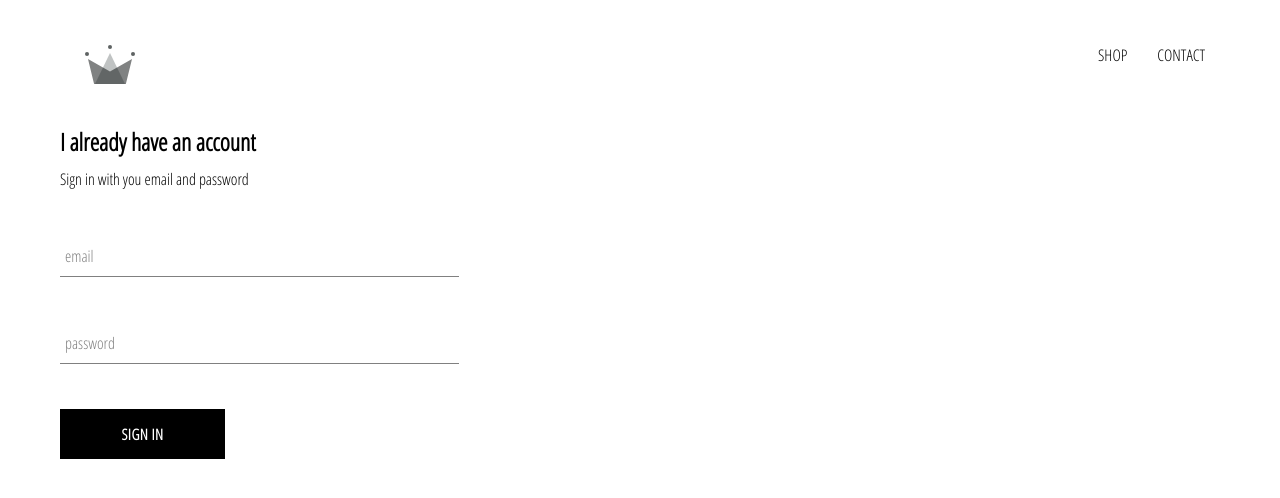
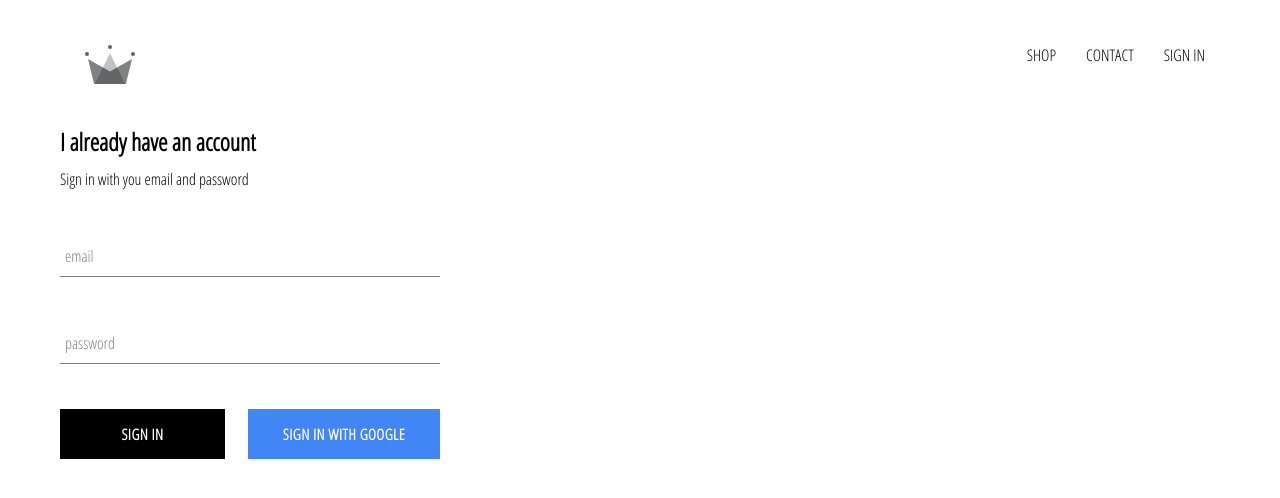
Before and after one commit to noworriesimhere/crwn-shop, a React (Create React App) app: page /signin in a window 1280 px wide. Shown: the top 498 px of the page. Built offline with nearby package versions, Linux system fonts and the light colour scheme; no server answers.

Commit message:
integrated firebase into application, crated sign in page with sign in component and sign in with google

```diff
--- a/package.json
+++ b/package.json
@@ -6,6 +6,7 @@
     "@testing-library/jest-dom": "^5.11.4",
     "@testing-library/react": "^11.1.0",
     "@testing-library/user-event": "^12.1.10",
+    "firebase": "^8.2.1",
     "node-sass": "^4.14.1",
     "react": "^17.0.1",
     "react-dom": "^17.0.1",
--- a/src/App.css
+++ b/src/App.css
@@ -7,3 +7,7 @@ a {
   text-decoration: none;
   color: black
 }
+
+* {
+  box-sizing: border-box;
+}
--- a/src/App.js
+++ b/src/App.js
@@ -7,11 +7,33 @@ import HomePage from './pages/homepage/homepage.component';
 import ShopPage from './pages/shop/shop.component';
 import SignInAndSignUpPage from './pages/sign-in-and-sign-up/sign-in-and-sign-up.component';
 import Header from './components/header/header.component';
+import { auth } from './firebase/firebase.utils';
 
-function App() {
+class App extends React.Component {
+  constructor() {
+    super();
+
+    this.state = {
+      currentUser: null,
+    };
+  }
+
+  unsubscribeFromAuth = null;
+
+  componentDidMount() {
+    this.unsubscribeFromAuth = auth.onAuthStateChanged((user) => {
+      this.setState({ currentUser: user });
+    });
+  }
+
+  componentWillUnmount() {
+    this.unsubscribeFromAuth();
+  }
+
+  render() {
     return (
       <div>
-      <Header />
+        <Header currentUser={this.state.currentUser} />
         <Switch>
           <Route exact path='/' component={HomePage} />
           <Route path='/shop' component={ShopPage} />
@@ -20,5 +42,6 @@ function App() {
       </div>
     );
   }
+}
 
 export default App;
--- a/src/components/custom-button/custom-button.component.jsx
+++ b/src/components/custom-button/custom-button.component.jsx
@@ -2,8 +2,11 @@ import React from 'react';
 
 import './custom-button.styles.scss';
 
-const CustomButton = ({ children, ...otherProps }) => (
-  <button className='custom-button' {...otherProps}>
+const CustomButton = ({ children, isGoogleSignIn, ...otherProps }) => (
+  <button
+    className={`${isGoogleSignIn ? 'google-sign-in' : ''} custom-button`}
+    {...otherProps}
+  >
     {children}
   </button>
 );
--- a/src/components/custom-button/custom-button.styles.scss
+++ b/src/components/custom-button/custom-button.styles.scss
@@ -19,4 +19,14 @@
     color: black;
     border: 1px solid black;
   }
+
+  &.google-sign-in {
+    background-color: #4285f4;
+    color: white;
+
+    &:hover {
+      background-color: #357ae8;
+      border: none;
+    }
+  }
 }
--- a/src/components/header/header.component.jsx
+++ b/src/components/header/header.component.jsx
@@ -1,11 +1,13 @@
 import React from 'react';
 import { Link } from 'react-router-dom';
+
+import { auth } from '../../firebase/firebase.utils';
 
 import { ReactComponent as Logo } from '../../assets/crown.svg';
 
 import './header.styles.scss';
 
-const Header = () => (
+const Header = ({ currentUser }) => (
   <div className='header'>
     <Link className='logo-container' to='/'>
       <Logo className='logo' />
@@ -17,6 +19,15 @@ const Header = () => (
       <Link className='option' to='/shop'>
         CONTACT
       </Link>
+      {currentUser ? (
+        <div className='option' onClick={() => auth.signOut()}>
+          SIGN OUT
+        </div>
+      ) : (
+        <Link className='option' to='/signin'>
+          SIGN IN
+        </Link>
+      )}
     </div>
   </div>
 );
--- a/src/components/header/header.styles.scss
+++ b/src/components/header/header.styles.scss
@@ -20,6 +20,7 @@
 
     .option {
       padding: 10px 15px;
+      cursor: pointer;
     }
   }
 }
--- a/src/components/sign-in/sign-in.component.jsx
+++ b/src/components/sign-in/sign-in.component.jsx
@@ -2,6 +2,8 @@ import React from 'react';
 
 import FormInput from '../form-input/form-input.component';
 import CustomButton from '../custom-button/custom-button.component';
+
+import { signInWithGoogle } from '../../firebase/firebase.utils';
 
 import './sign-in.styles.scss';
 
@@ -50,8 +52,12 @@ class SignIn extends React.Component {
             label='password'
             required
           />
-
-          <CustomButton type='submit'>Sign In</CustomButton>
+          <div className='buttons'>
+            <CustomButton type='submit'>Sign In</CustomButton>
+            <CustomButton onClick={signInWithGoogle} isGoogleSignIn>
+              Sign In with Google
+            </CustomButton>
+          </div>
         </form>
       </div>
     );
--- a/src/components/sign-in/sign-in.styles.scss
+++ b/src/components/sign-in/sign-in.styles.scss
@@ -1,9 +1,14 @@
 .sign-in {
-  width: 30vw;
+  width: 380px;
   display: flex;
   flex-direction: column;
 
   .title {
     margin: 10px 0;
   }
+
+  .buttons {
+    display: flex;
+    justify-content: space-between;
+  }
 }
--- /dev/null
+++ b/src/firebase/firebase.utils.js
@@ -0,0 +1,24 @@
+import firebase from 'firebase/app';
+import 'firebase/firestore';
+import 'firebase/auth';
+
+const config = {
+  apiKey: 'AIzaSyDwnxabdX1i5v_tcObLA77VPDF9xnAJQ0Y',
+  authDomain: 'crwn-db-67fc7.firebaseapp.com',
+  projectId: 'crwn-db-67fc7',
+  storageBucket: 'crwn-db-67fc7.appspot.com',
+  messagingSenderId: '654228904253',
+  appId: '1:654228904253:web:40ab03c566b1efe4790d54',
+  measurementId: 'G-XJX03E54RR',
+};
+
+firebase.initializeApp(config);
+
+export const auth = firebase.auth();
+export const firestore = firebase.firestore();
+
+const provider = new firebase.auth.GoogleAuthProvider();
+provider.setCustomParameters({ prompt: 'select_account' });
+export const signInWithGoogle = () => auth.signInWithPopup(provider);
+
+export default firebase;
```
Also changed, not shown: 1 other file (tests, documents, lock files or other folders). Lines whose indentation alone changed are shown as unchanged.
